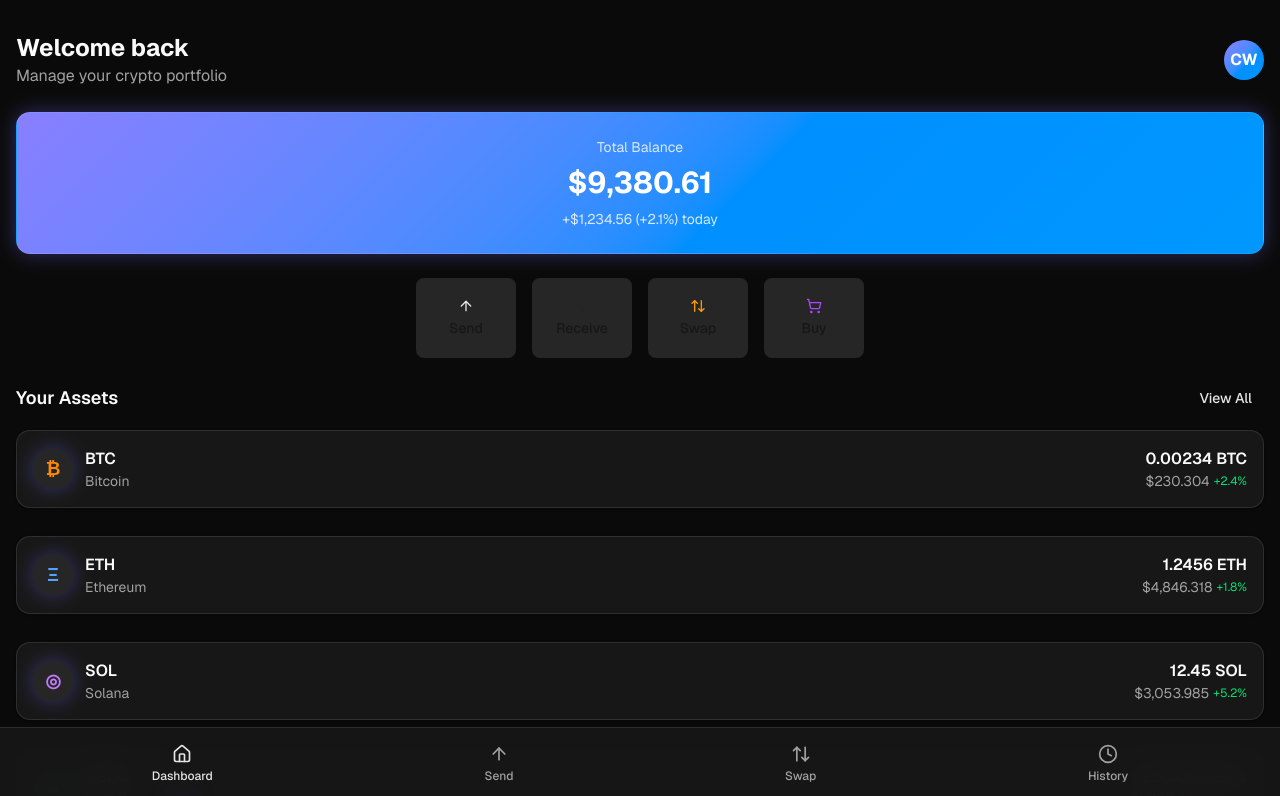
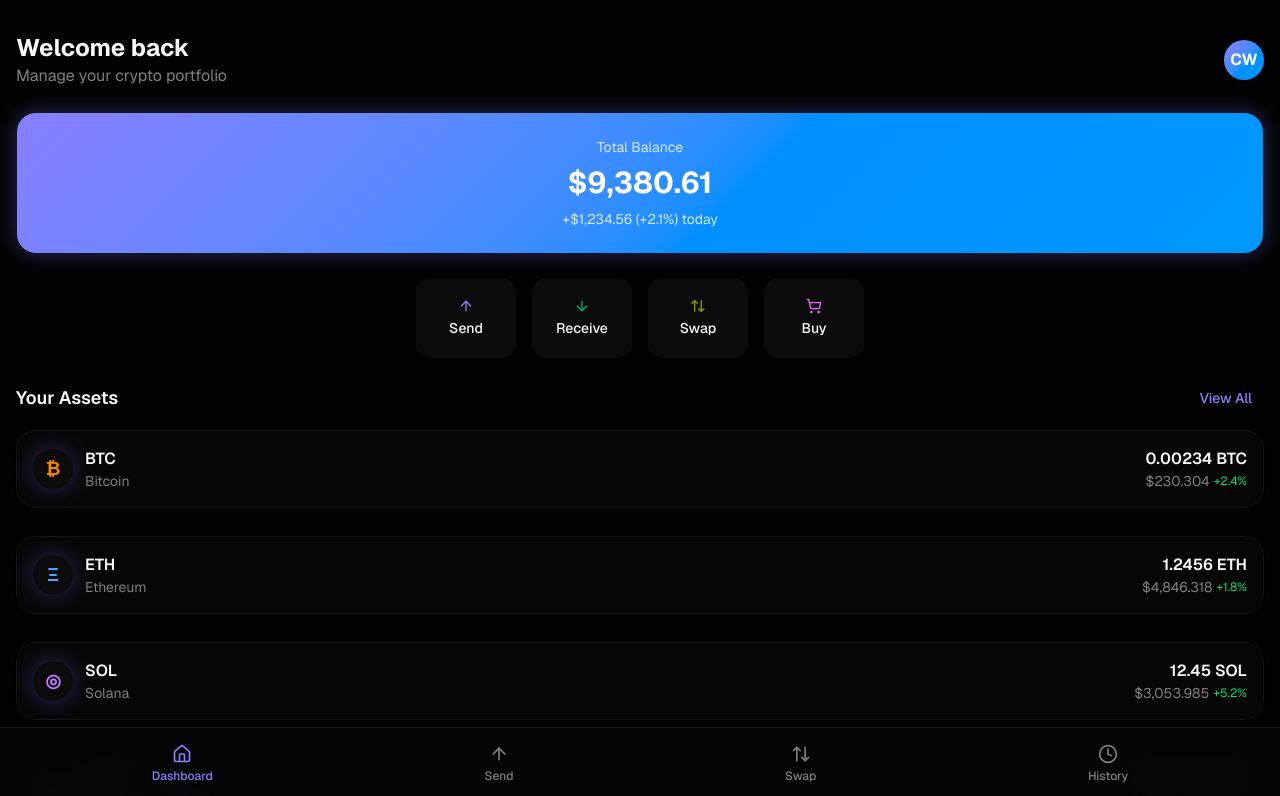
Before and after one commit to Otibaco/crypto-webapp, a Next.js app: page / in a window 1280 px wide. Shown: the top 796 px of the page. Built offline with nearby package versions, Linux system fonts and the light colour scheme.

Commit message:
updated code

```diff
--- a/app/globals.css
+++ b/app/globals.css
@@ -5,80 +5,80 @@
 
 :root {
   /* Updated to crypto wallet dark theme with neon gradients */
-  --card: oklch(1 0 0);
-  --card-foreground: oklch(0.145 0 0);
-  --popover: oklch(1 0 0);
-  --popover-foreground: oklch(0.145 0 0);
-  --primary: oklch(0.205 0 0);
-  --primary-foreground: oklch(0.985 0 0);
-  --secondary: oklch(0.97 0 0);
-  --secondary-foreground: oklch(0.205 0 0);
-  --muted: oklch(0.97 0 0);
-  --muted-foreground: oklch(0.556 0 0);
-  --accent: oklch(0.97 0 0);
-  --accent-foreground: oklch(0.205 0 0);
-  --destructive: oklch(0.577 0.245 27.325);
+  --background: oklch(0.08 0 0);
+  --foreground: oklch(0.98 0 0);
+  --card: oklch(0.12 0 0);
+  --card-foreground: oklch(0.98 0 0);
+  --popover: oklch(0.12 0 0);
+  --popover-foreground: oklch(0.98 0 0);
+  --primary: oklch(0.7 0.25 280);
+  --primary-foreground: oklch(0.98 0 0);
+  --secondary: oklch(0.15 0 0);
+  --secondary-foreground: oklch(0.98 0 0);
+  --muted: oklch(0.15 0 0);
+  --muted-foreground: oklch(0.6 0 0);
+  --accent: oklch(0.6 0.25 180);
+  --accent-foreground: oklch(0.98 0 0);
+  --destructive: oklch(0.6 0.25 0);
   --destructive-foreground: oklch(0.98 0 0);
-  --border: oklch(0.922 0 0);
-  --input: oklch(0.922 0 0);
-  --ring: oklch(0.708 0 0);
-  --chart-1: oklch(0.646 0.222 41.116);
-  --chart-2: oklch(0.6 0.118 184.704);
-  --chart-3: oklch(0.398 0.07 227.392);
-  --chart-4: oklch(0.828 0.189 84.429);
-  --chart-5: oklch(0.769 0.188 70.08);
-  --radius: 0.625rem;
-  --sidebar: oklch(0.985 0 0);
-  --sidebar-foreground: oklch(0.145 0 0);
-  --sidebar-primary: oklch(0.205 0 0);
-  --sidebar-primary-foreground: oklch(0.985 0 0);
-  --sidebar-accent: oklch(0.97 0 0);
-  --sidebar-accent-foreground: oklch(0.205 0 0);
-  --sidebar-border: oklch(0.922 0 0);
-  --sidebar-ring: oklch(0.708 0 0);
+  --border: oklch(0.2 0 0);
+  --input: oklch(0.15 0 0);
+  --ring: oklch(0.7 0.25 280);
+  --chart-1: oklch(0.7 0.25 280);
+  --chart-2: oklch(0.6 0.25 180);
+  --chart-3: oklch(0.65 0.25 120);
+  --chart-4: oklch(0.75 0.25 320);
+  --chart-5: oklch(0.55 0.25 60);
+  --radius: 1rem;
+  --sidebar: oklch(0.12 0 0);
+  --sidebar-foreground: oklch(0.98 0 0);
+  --sidebar-primary: oklch(0.7 0.25 280);
+  --sidebar-primary-foreground: oklch(0.98 0 0);
+  --sidebar-accent: oklch(0.15 0 0);
+  --sidebar-accent-foreground: oklch(0.98 0 0);
+  --sidebar-border: oklch(0.2 0 0);
+  --sidebar-ring: oklch(0.7 0.25 280);
 
   /* Added custom gradient variables for neon effects */
   --gradient-purple-blue: linear-gradient(135deg, oklch(0.7 0.25 280) 0%, oklch(0.65 0.25 240) 100%);
   --gradient-green-cyan: linear-gradient(135deg, oklch(0.65 0.25 120) 0%, oklch(0.6 0.25 180) 100%);
   --gradient-glow: 0 0 20px oklch(0.7 0.25 280 / 0.3);
-  --background: oklch(1 0 0);
-  --foreground: oklch(0.145 0 0);
 }
 
 .dark {
   /* Dark mode uses same values since we're building a dark-first app */
-  --background: oklch(0.145 0 0);
-  --foreground: oklch(0.985 0 0);
-  --card: oklch(0.205 0 0);
-  --card-foreground: oklch(0.985 0 0);
-  --popover: oklch(0.205 0 0);
-  --popover-foreground: oklch(0.985 0 0);
-  --primary: oklch(0.922 0 0);
-  --primary-foreground: oklch(0.205 0 0);
-  --secondary: oklch(0.269 0 0);
-  --secondary-foreground: oklch(0.985 0 0);
-  --muted: oklch(0.269 0 0);
-  --muted-foreground: oklch(0.708 0 0);
-  --accent: oklch(0.269 0 0);
-  --accent-foreground: oklch(0.985 0 0);
-  --destructive: oklch(0.704 0.191 22.216);
+  --background: oklch(0.08 0 0);
+  --foreground: oklch(0.98 0 0);
+  --card: oklch(0.12 0 0);
+  --card-foreground: oklch(0.98 0 0);
+  --popover: oklch(0.12 0 0);
+  --popover-foreground: oklch(0.98 0 0);
+  --primary: oklch(0.7 0.25 280);
+  --primary-foreground: oklch(0.98 0 0);
+  --secondary: oklch(0.15 0 0);
+  --secondary-foreground: oklch(0.98 0 0);
+  --muted: oklch(0.15 0 0);
+  --muted-foreground: oklch(0.6 0 0);
+  --accent: oklch(0.6 0.25 180);
+  --accent-foreground: oklch(0.98 0 0);
+  --destructive: oklch(0.6 0.25 0);
   --destructive-foreground: oklch(0.98 0 0);
-  --border: oklch(1 0 0 / 10%);
-  --input: oklch(1 0 0 / 15%);
-  --ring: oklch(0.556 0 0);
-  --chart-1: oklch(0.488 0.243 264.376);
-  --chart-2: oklch(0.696 0.17 162.48);
-  --chart-3: oklch(0.769 0.188 70.08);
-  --chart-4: oklch(0.627 0.265 303.9);
-  --chart-5: oklch(0.645 0.246 16.439);
-  --sidebar: oklch(0.205 0 0);
-  --sidebar-foreground: oklch(0.985 0 0);
-  --sidebar-primary: oklch(0.488 0.243 264.376);
-  --sidebar-primary-foreground: oklch(0.985 0 0);
-  --sidebar-accent: oklch(0.269 0 0);
-  --sidebar-accent-foreground: oklch(0.985 0 0);
-  --sidebar-border: oklch(1 0 0 / 10%);
-  --sidebar-ring: oklch(0.556 0 0);
+  --border: oklch(0.2 0 0);
+  --input: oklch(0.15 0 0);
+  --ring: oklch(0.7 0.25 280);
+  --chart-1: oklch(0.7 0.25 280);
+  --chart-2: oklch(0.6 0.25 180);
+  --chart-3: oklch(0.65 0.25 120);
+  --chart-4: oklch(0.75 0.25 320);
+  --chart-5: oklch(0.55 0.25 60);
+  --sidebar: oklch(0.12 0 0);
+  --sidebar-foreground: oklch(0.98 0 0);
+  --sidebar-primary: oklch(0.7 0.25 280);
+  --sidebar-primary-foreground: oklch(0.98 0 0);
+  --sidebar-accent: oklch(0.15 0 0);
+  --sidebar-accent-foreground: oklch(0.98 0 0);
+  --sidebar-border: oklch(0.2 0 0);
+  --sidebar-ring: oklch(0.7 0.25 280);
 }
 
 @theme inline {
--- a/package.json
+++ b/package.json
@@ -1,5 +1,5 @@
 {
-  "name": "wallet-connect2",
+  "name": "crypto-webapp",
   "version": "0.1.0",
   "private": true,
   "scripts": {
```
